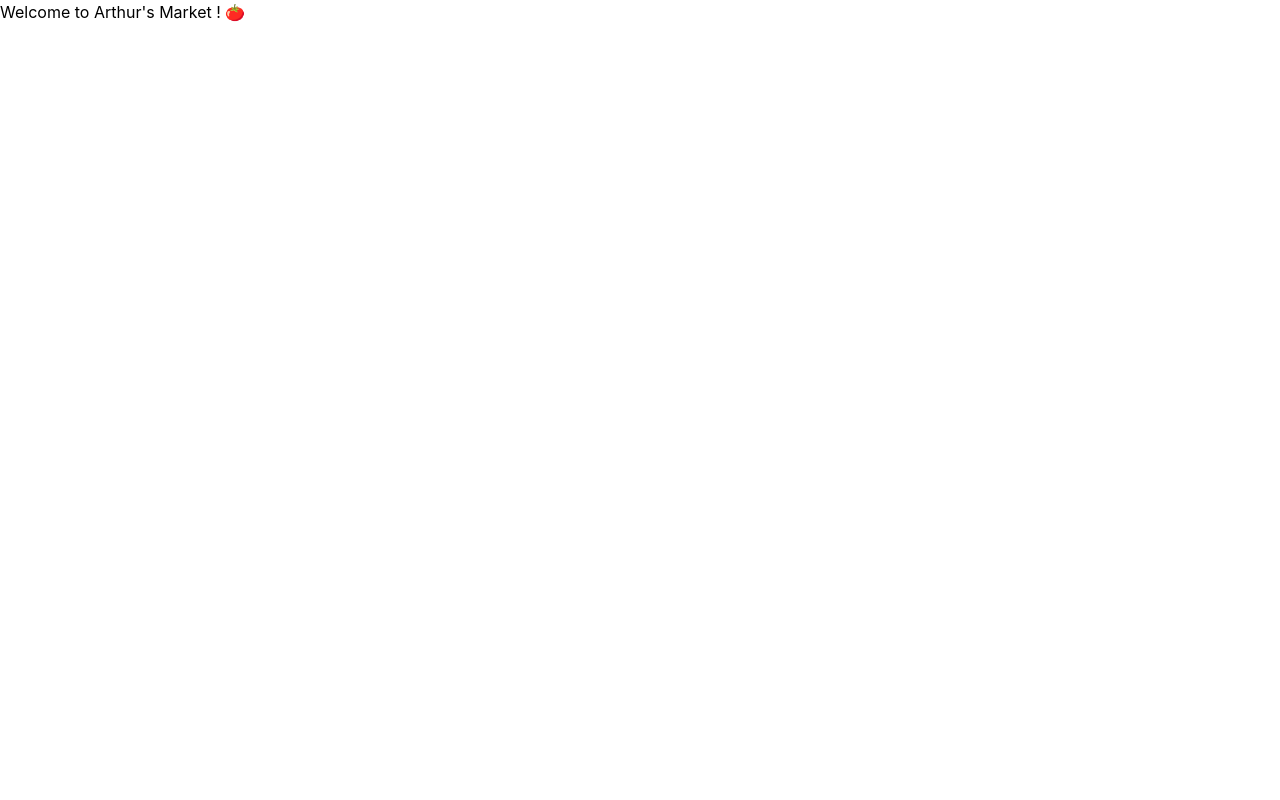
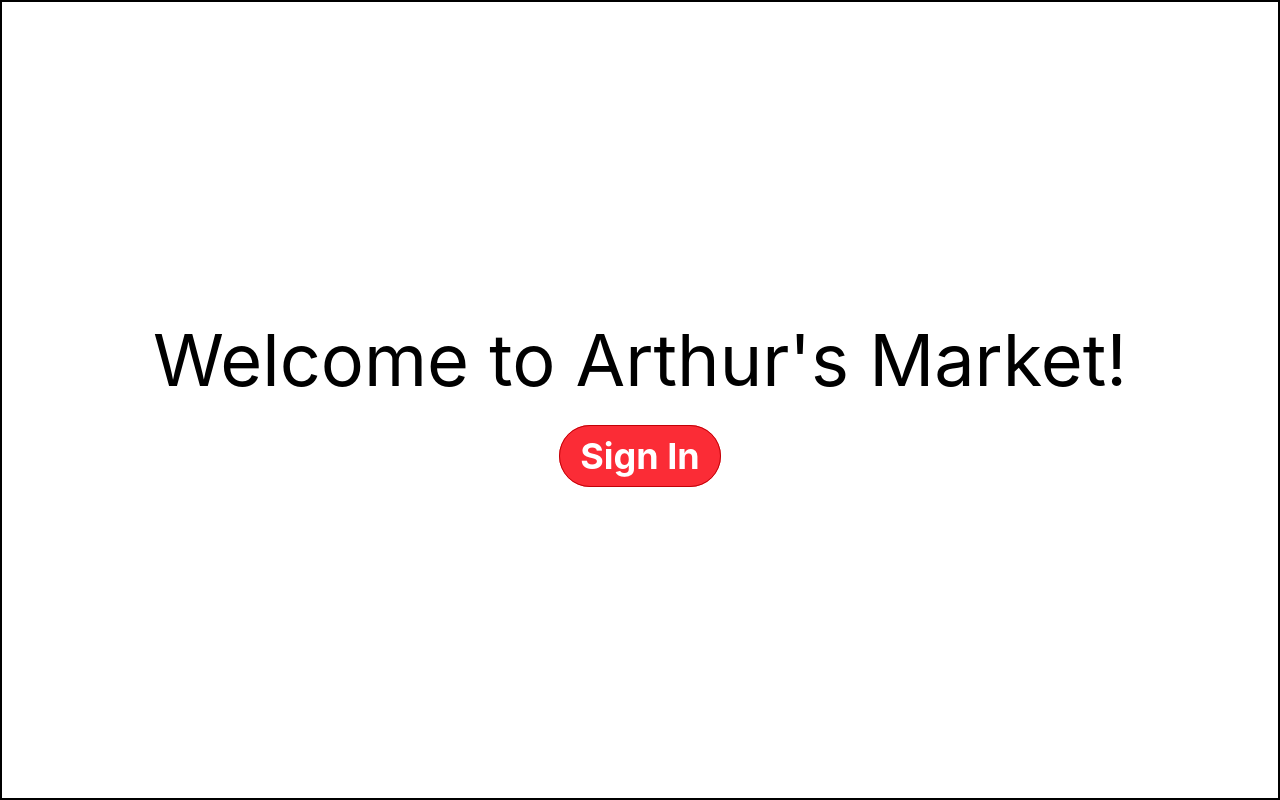
Before and after one commit to Art-Luzrab/ArtsShoppingCartReduxEdition, a React (Vite) app: page / in a window 1280 px wide. Built offline with nearby package versions, Linux system fonts and the light colour scheme.

Commit message:
doing simple css to welcome page

```diff
--- a/src/App.jsx
+++ b/src/App.jsx
@@ -1,7 +1,21 @@
 import "../src/index.css"
+import { Link } from "react-router"
 
 function App() {
-  return <> Welcome to Arthur's Market ! 🍅</>
+  return (
+    <>
+      <div className="border-2  h-dvh content-center text-center ">
+        <p className="mb-10 text-7xl">Welcome to Arthur's Market!</p>{" "}
+        <span></span>
+        <Link
+          to="/signin"
+          className=" text-4xl border rounded-full px-5 py-2 bg-red-500 hover:bg-red-800 text-white border-red-700 font-bold  "
+        >
+          Sign In
+        </Link>
+      </div>
+    </>
+  )
 }
 
 export default App
```
